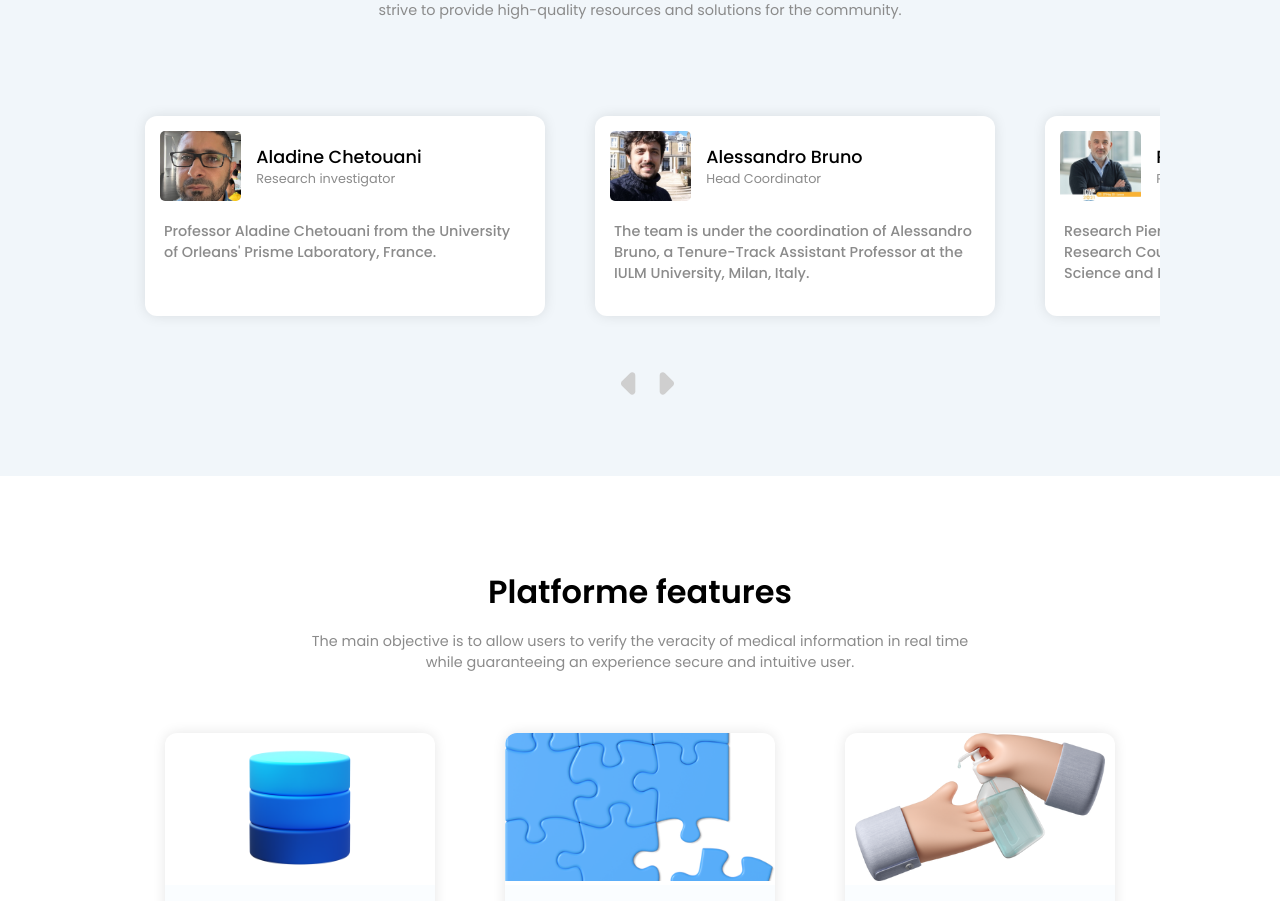
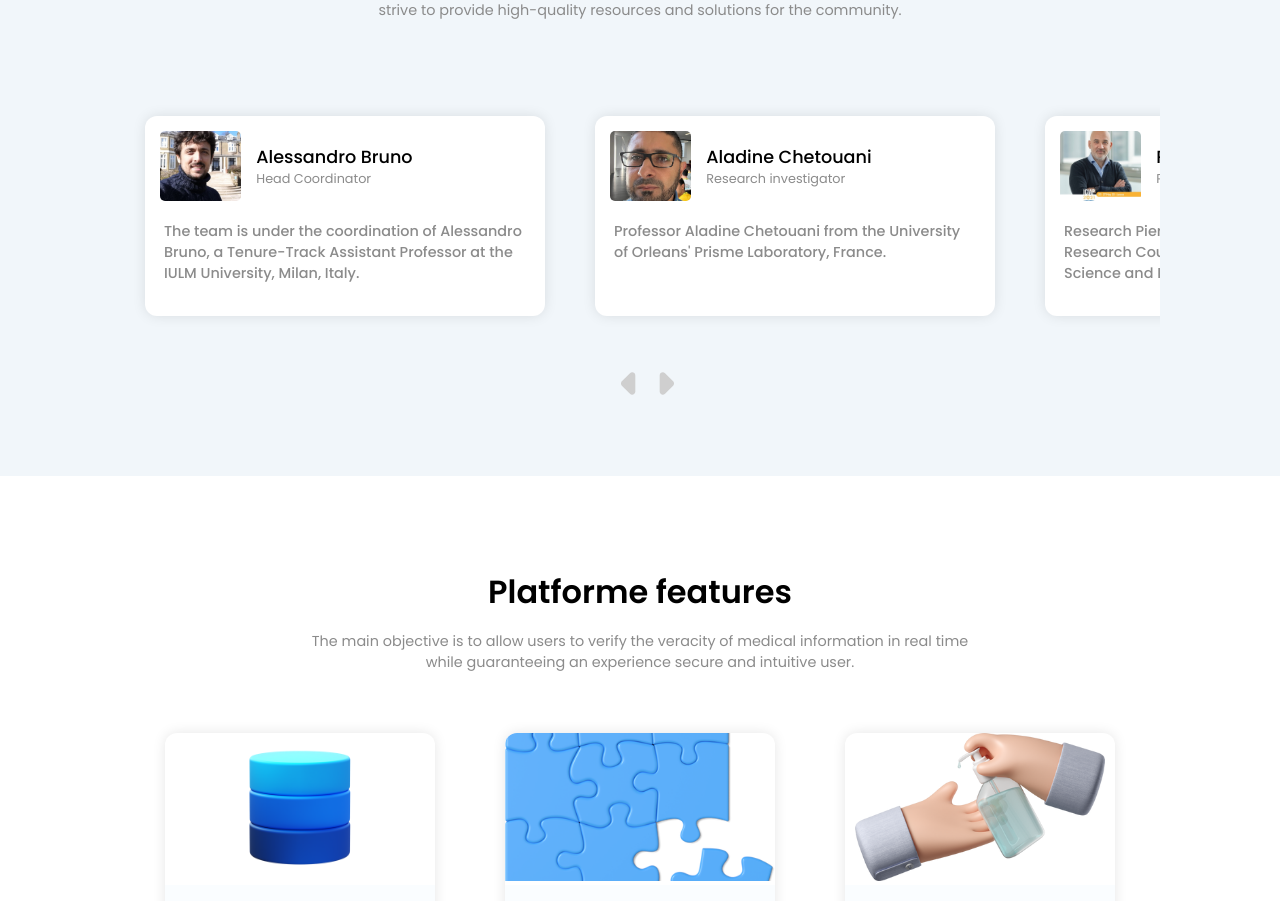
Before and after one commit to abdelaliichou/Ai-text-validator, a React (Create React App) app: page / in a window 1280 px wide. Shown: the part 3188-4089 px from the top of the page. Built offline with nearby package versions, Linux system fonts and the light colour scheme.

Commit message:
changing team list order

```diff
--- a/src/Home.js
+++ b/src/Home.js
@@ -32,8 +32,8 @@ function Home() {
 
   const [windowWidth, setWindowWidth] = useState(window.innerWidth);
   const members = [
+    { name: 'Alessandro Bruno', job: 'Head Coordinator', disciption: "The team is under the coordination of Alessandro Bruno, a Tenure-Track Assistant Professor at the IULM University, Milan, Italy.", img : allesandroIMG },
     { name: 'Aladine Chetouani', job: 'Research investigator', disciption: "Professor Aladine Chetouani from the University of Orleans' Prisme Laboratory, France.", img : aladineIMG },
-    { name: 'Alessandro Bruno', job: 'Head Coordinator', disciption: "The team is under the coordination of Alessandro Bruno, a Tenure-Track Assistant Professor at the IULM University, Milan, Italy.", img : allesandroIMG },
     { name: 'Pier-Luigie Mazzeo', job: 'Research investigator', disciption: "Research Pier-Luigie Mazzeo from CNR (Italian Research Council) ISASI (Institute of Applied Science and Intelligent Systems) in Italy", img : luigiIMG },
     { name: 'Mohamed Amine KERKOURI', job: 'AI Researcher, Web-Dev, Team Lead', disciption: "Mohamed Amine KERKOURI conducts research on human visual perception and attention modeling using deep learning approaches.", img : amineIMG },
     { name: 'Marouane Tliba', job: 'Communication, Team Lead', disciption: "Marouane Tliba conducts research about improving the representational ability of neural networks for 3D content perceptual assessment.", img : marouaneIMG },
```
